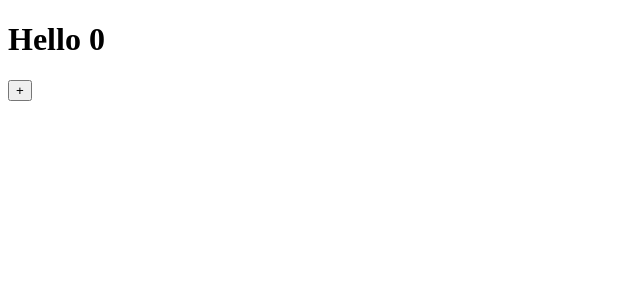
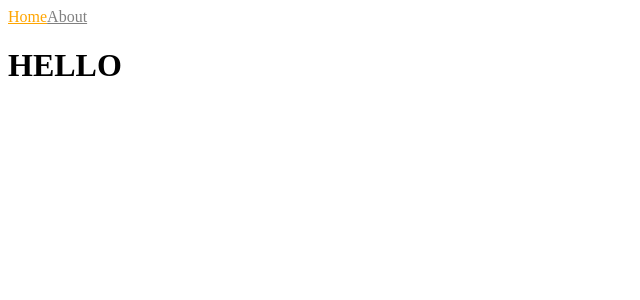
Before and after one commit to dorothy7964/nextjs-intro, a Next.js app: page / in a window 1280 px wide. Shown: the top 300 px of the page, without its empty margins (0-640 px from the left). Built offline with nearby package versions, Linux system fonts and the light colour scheme.

Commit message:
#1.3 Routing

```diff
--- /dev/null
+++ b/components/NavBar.tsx
@@ -0,0 +1,40 @@
+import Link from "next/link";
+import { useRouter } from "next/router";
+
+export default function NavBar() {
+  const router = useRouter();
+
+  return (
+    <nav>
+      <Link
+        href="/"
+        style={{ color: router.pathname === "/" ? "orange" : "gray" }}
+      >
+        Home
+      </Link>
+      <Link
+        href="/about"
+        style={{ color: router.pathname === "/about" ? "orange" : "gray" }}
+      >
+        About
+      </Link>
+    </nav>
+  );
+}
+/*
+  NextJS에서 anchor 태그를 네비게이팅하는 데에 사용하면 안 되는 이유
+    - 앱 내에서 페이지를 네비게이트할 때 사용해야만 하는 특정 컴포넌트가 존재하기 때문
+    - ReactJS에서 React Router Link를 사용해야만 할 때와 이유가 같다.
+    - [[Next 문서] Invalid <Link> with <a> child](https://nextjs.org/docs/messages/invalid-new-link-with-extra-anchor)
+    - a 태그를 클릭하게 되면 전체 어플리케이션이 새로고침된다.
+      - 클라이언트 사이드 네비게이션이 없다는 의미 = 브라우저가 다른 페이지로 보내기 위해 전체 페이지를 새로고침한다는 의미이다.
+    - Link(링크)를 사용하자.
+      - 페이지 간 클라이언트 측 경로 전환을 활성화하고 single-page app 경험을 제공하려면 Link컴포넌트가 필요하다.
+      - NextJS 어플리케이션의 클라이언트 사이드 네이게이션을 제공해준다.
+      - 새로고침 없이 실행된다.
+
+
+  Link 태그 안에 a태그 없이 그냥 텍스트만 넣어도 잘 작동하는 이유
+    - 버전 13 부터 변경 됨
+    - https://nextjs.org/docs/pages/building-your-application/upgrading/version-13
+*/
--- a/pages/about.tsx
+++ b/pages/about.tsx
@@ -1,6 +1,9 @@
+import NavBar from "@/components/NavBar";
+
 const About: React.FC = () => {
   return (
     <div>
+      <NavBar />
       <h1>About</h1>
       <p>This is an awesome food store.</p>
     </div>
--- a/pages/index.tsx
+++ b/pages/index.tsx
@@ -1,26 +1,10 @@
-import { useState } from "react";
+import NavBar from "@/components/NavBar";
 
 export default function Home() {
-  const [counter, setCounter] = useState(0);
-
   return (
     <div>
-      <h1>Hello {counter}</h1>
-      <button onClick={() => setCounter((prev) => prev + 1)}>+</button>
+      <NavBar />
+      <h1>HELLO</h1>
     </div>
   );
 }
-
-/**
- * hydration
- *  : pre-render된 페이지에 react의 반응성을 입히는 것
- *
- *  next.js는 react.js를 백엔드에서 동작시켜서 컴포넌트를 render시키고
- *  렌더링이 끝났을 때 HTML이 되고 next.js는 그 HTML을 페이지의 소스코드에 넣어준다.
- *  그리고 react.js가 로딩 되었을 때, 기본적으로 이미 존재하는 것들과 연결되어 상호작용한다.
- *
- *  유저는 자바스크립트와 react.js가 로딩되지 않더라도 콘텐츠를 볼 수 있다.
- *  유저가 웹사이트에 가면 초기 상태의 컴포넌트로 된 미리 생성된 HTML페이지를 보게 되고 상호작용이 일어나면 react.js는 그걸 받아서 작동하게 된다.
- *
- *  SEO에 좋음, 구글 검색 엔진에게도 유저에게 좋음.
- */
```
